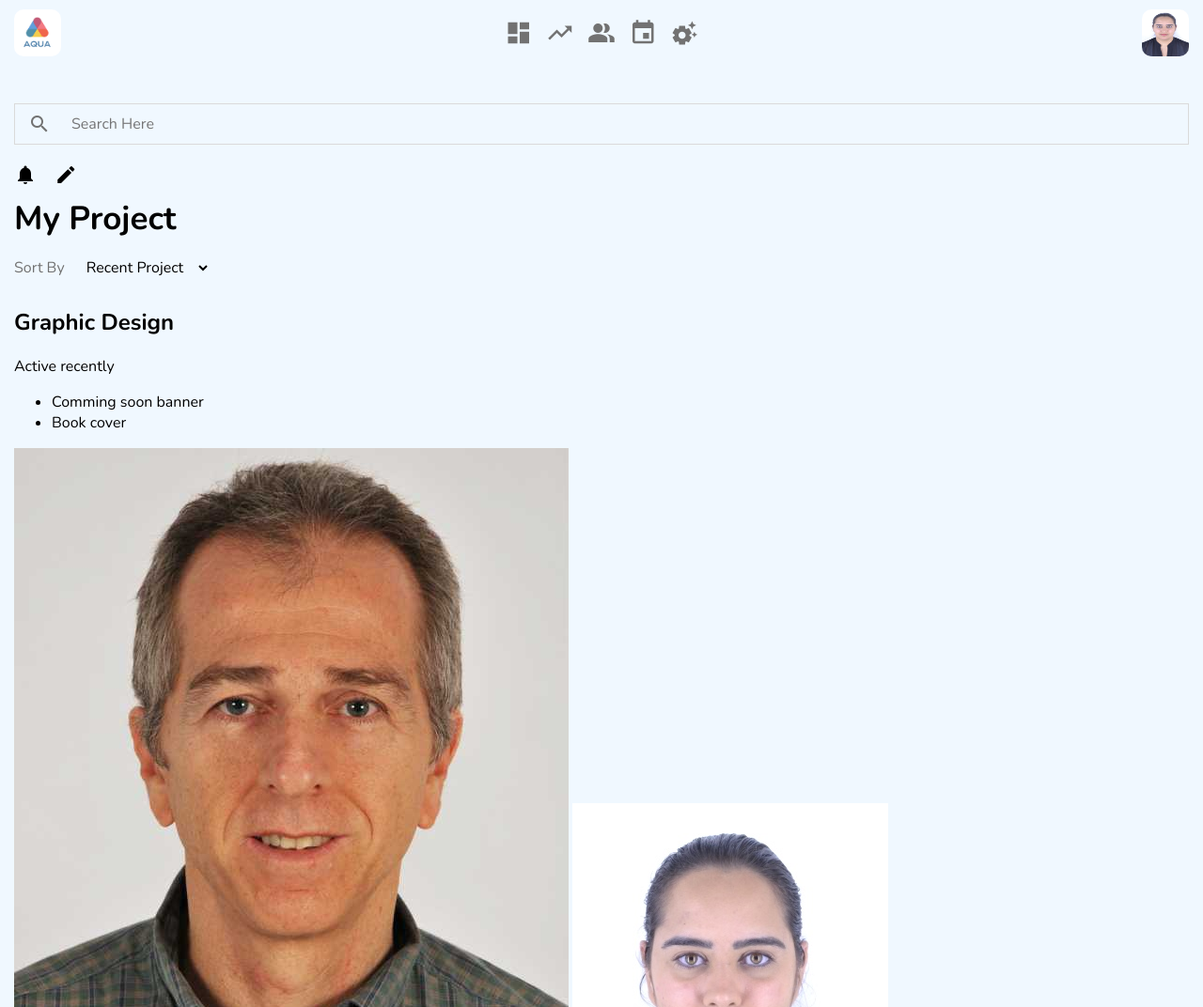
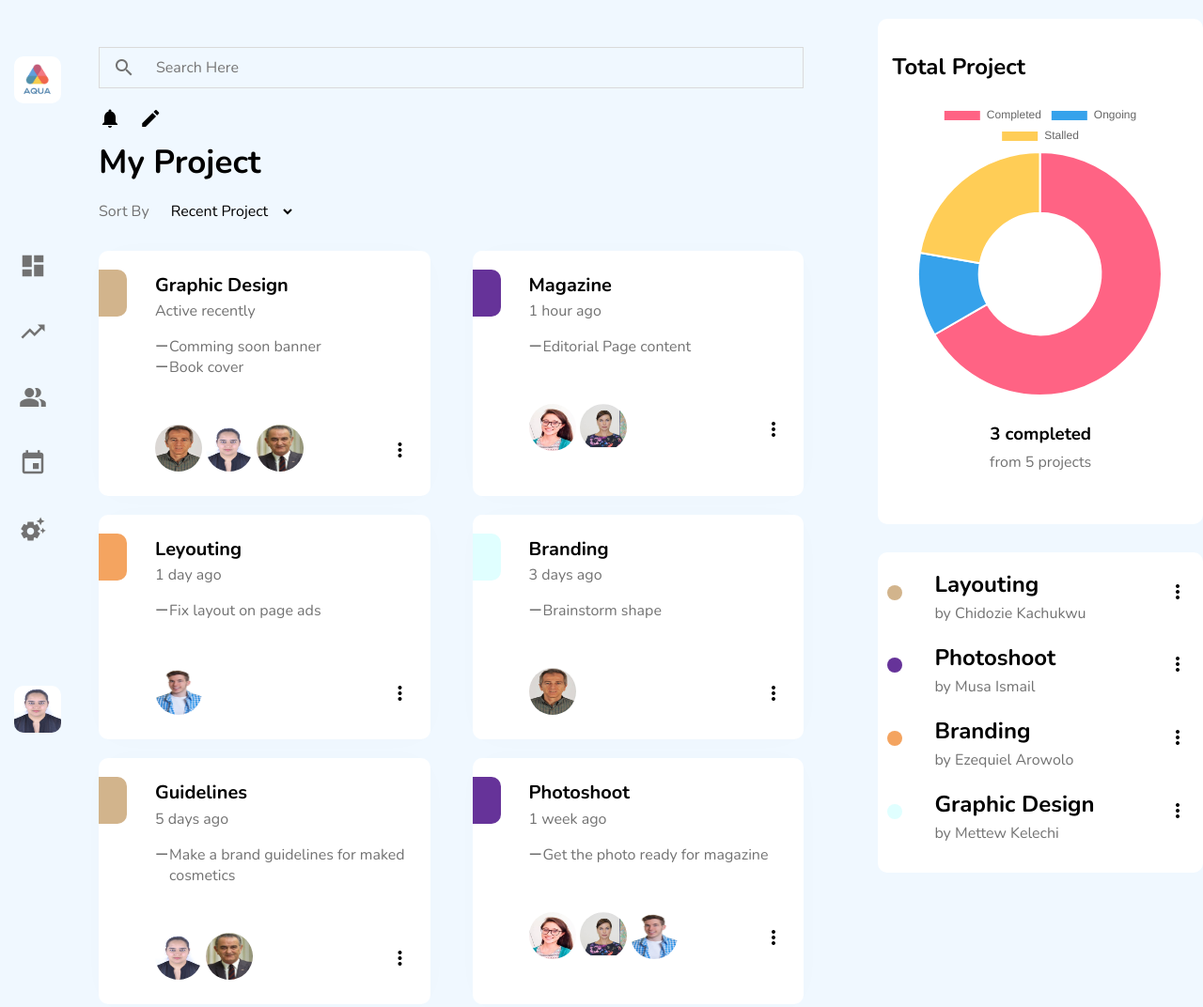
Before and after one commit to Denisedsd/Dashboard, a plain HTML site: page index.html in a window 1280 px wide. Shown: the top 1072 px of the page at 94% size. Drawn offline with nearby package versions, Linux system fonts and the light colour scheme.

Commit message:
Added media query

```diff
--- a/assets/css/style.css
+++ b/assets/css/style.css
@@ -25,7 +25,6 @@ Navigation
     width: 50px;
     height: 50px;
     border-radius: 10px;
-
 }
 
 .dashboard .navigation img.user{
@@ -79,7 +78,6 @@ Main Dashboard
  /* My Project */
  .dashboard .main .title{
     margin-bottom: 30px;
-
  }
 
  .dashboard .main .title h1{
@@ -102,3 +100,194 @@ Main Dashboard
     font-size: 16px;
     background-color: rgba(0 0 0 / 0);
  }
+
+ /* Project List */
+ .dashboard .main .project_list .project h2{
+    font-size: 20px;
+    line-height: 0;
+ }
+
+ .dashboard .main .project_list .project p{
+    color: #727272;
+ }
+
+ .dashboard .main .project_list .project ul{
+    list-style: none;
+    position: relative;
+    margin-left: 0px;
+    padding-left: 0px;
+ }
+
+ .dashboard .main .project_list .project ul li{
+    position: relative;
+    color: #727272;
+    margin-left: 15px;
+ }
+
+ .dashboard .main .project_list .project ul li::before {
+    content: "\268A";
+    position: absolute;
+    left: -15px;
+    top: -5px;
+ }
+ .dashboard .main .project_list .project .meta img {
+    width: 50px;
+    height: 50px;
+    border-radius: 40px;
+    border-color: 4px solid aliceblue;
+ }
+ .dashboard .main .project_list .project .meta img .stack {
+    margin-left: -20px;
+ }
+ .dashboard .main .project_list .project .meta  {
+    display: flex;
+    justify-content: space-between;
+    margin-top: 50px;
+ }
+ .dashboard .main .project_list .project   {
+    padding: 20px 20px 20px 60px;
+    background-color: #fff;
+    box-shadow: 1px 1px 40px rgba(0 0 0 / .01);
+    margin-bottom: 20px;
+    border-radius: 10px;
+    position: relative;
+ }
+ .dashboard .main .project_list .category   {
+    width: 30px;
+    height: 50px;
+    background-color: rebeccapurple;
+    border-radius: 0px 10px 10px 0px;
+    position: absolute;
+    left: 0;
+ }
+ .category_color1{
+    background-color: tan !important;
+ }
+ .category_color2{
+    background-color: rebeccapurple !important;
+ }
+ .category_color3{
+    background-color: sandybrown !important;
+ }
+ .category_color4{
+    background-color: lightcyan !important;
+ }
+
+ /* ===============
+Secondary Statics
+================ */
+/* Chart */
+
+.dashboard .secondary .chart .complete{
+    text-align: center;
+    margin: 40px 0px;
+}
+.dashboard .secondary .chart .complete h3{
+    line-height: 0px;
+}
+.dashboard .secondary .chart .complete p{
+    color: #727272;
+}
+.dashboard .secondary .chart {
+    background-color: #fff;
+    padding: 15px;
+    position: relative;
+    margin-bottom: 30px;
+}
+
+/* Recent Project */
+.dashboard .secondary .recent_project .listing h2{
+    line-height: 0px;
+}
+.dashboard .secondary .recent_project .listing p{
+    color: #727272;
+}
+.dashboard .secondary .recent_project .listing {
+    display: flex;
+    justify-content: space-between;
+}
+.dashboard .secondary .recent_project {
+    background-color: #fff;
+    padding: 15px 15px 15px 60px;
+    position: relative;
+    margin-bottom: 30px;
+}
+.dashboard .secondary .recent_project .category {
+    width: 16px;
+    height: 16px;
+    border-radius: 16px;
+    position: absolute;
+    left: 10px;
+    margin-top: 20px;
+}
+
+/* ===============
+Media Query 768px
+================ */
+@media only screen and (min-width: 768px) {
+   section.main .project_list{
+    display: flex;
+    flex-wrap: wrap;
+    justify-content: space-between;
+   }
+   section.main .project_list .project{
+    width: 47%;
+   }
+   section.main .project_list .project span{
+    margin-top: 15px;
+   }
+
+   /* Recent Project */
+   section.secondary{
+        display: flex;
+        justify-content: space-between;
+        flex-wrap: wrap;
+        background-color: #ffffff;
+   }
+   section.secondary .chart{
+        width: 40%;
+   }
+   section.secondary .recent_project{
+    width: 55%;
+   }
+   section.secondary .recent_project .listing span{
+    margin-top: 15px;
+   }
+}
+@media only screen and (min-width: 1024px){
+    .dashboard .navigation,
+    .dashboard .navigation div span,
+    section.secondary{
+        display: block;
+    }
+    .dashboard .navigation{
+        width: 60px;
+        position: fixed;
+        z-index: 10;
+    }
+    section.main {
+        width: 60%;
+        margin-left: 90px;
+        margin-right: 20px;
+    }
+    section.secondary {
+        width: 27%;
+        padding-top: 0px;
+        position: fixed;
+        top: 20px;
+        right: 0px;
+        background-color: transparent;
+    }
+    section.secondary .chart,
+    section.secondary .recent_project{
+        width: 100%;
+        border-radius: 10px;
+    }
+    .dashboard .navigation div {
+        margin-top: 19vh;
+        margin-bottom: 19vh;
+    }
+    .dashboard .navigation div span{
+        margin-top: 5vh;
+    }
+}
--- a/index.html
+++ b/index.html
@@ -59,8 +59,9 @@
             </div>
 
             <div class="project_list">
+
                 <div class="project"> <!--Project1-->
-                    <div class="category"></div>
+                    <div class="category category_color1"></div>
                     <h2>Graphic Design</h2>
                     <p>Active recently</p>
 
@@ -72,8 +73,8 @@
                     <div class="meta">
                         <div class="contributors">
                             <img src="assets/img/1.jpg" alt="">
-                            <img src="assets/img/2.jpg" alt="">
-                            <img src="assets/img/3.jpg" alt="">
+                            <img src="assets/img/2.jpg" alt="" class="stack">
+                            <img src="assets/img/3.jpg" alt="" class=" stack">
                         </div>
                         <span class="material-icons-outlined"> more_vert </span>
 
@@ -82,7 +83,7 @@
                 </div> <!--Project1 End -->
 
                 <div class="project"> <!--Project2-->
-                    <div class="category"></div>
+                    <div class="category category_color2"></div>
                     <h2>Magazine</h2>
                     <p>1 hour ago</p>
 
@@ -93,7 +94,7 @@
                     <div class="meta">
                         <div class="contributors">
                             <img src="assets/img/4.jpg" alt="">
-                            <img src="assets/img/5.jpg" alt="">
+                            <img src="assets/img/5.jpg" alt="" class=" stack">
                         </div>
                         <span class="material-icons-outlined"> more_vert </span>
 
@@ -102,7 +103,7 @@
                 </div> <!--Project2 End -->
 
                 <div class="project"> <!--Project3-->
-                    <div class="category"></div>
+                    <div class="category category_color3"></div>
                     <h2>Leyouting</h2>
                     <p>1 day ago</p>
 
@@ -121,7 +122,7 @@
                 </div> <!--Project3 End -->
 
                 <div class="project"> <!--Project4-->
-                    <div class="category"></div>
+                    <div class="category category_color4"></div>
                     <h2>Branding</h2>
                     <p>3 days ago</p>
 
@@ -134,13 +135,12 @@
                             <img src="assets/img/1.jpg" alt="">
                         </div>
                         <span class="material-icons-outlined"> more_vert </span>
-
                     </div>
 
                 </div> <!--Project4 End -->
 
                 <div class="project"> <!--Project5-->
-                    <div class="category"></div>
+                    <div class="category category_color1"></div>
                     <h2>Guidelines</h2>
                     <p>5 days ago</p>
 
@@ -152,7 +152,7 @@
                     <div class="meta">
                         <div class="contributors">
                             <img src="assets/img/2.jpg" alt="">
-                            <img src="assets/img/3.jpg" alt="">
+                            <img src="assets/img/3.jpg" alt="" class=" stack">
                         </div>
                         <span class="material-icons-outlined"> more_vert </span>
 
@@ -161,7 +161,7 @@
                 </div> <!--Project5 End -->
 
                 <div class="project"> <!--Project6-->
-                    <div class="category"></div>
+                    <div class="category category_color2"></div>
                     <h2>Photoshoot</h2>
                     <p>1 week ago</p>
 
@@ -172,13 +172,11 @@
                     <div class="meta">
                         <div class="contributors">
                             <img src="assets/img/4.jpg" alt="">
-                            <img src="assets/img/5.jpg" alt="">
-                            <img src="assets/img/6.jpg" alt="">
+                            <img src="assets/img/5.jpg" alt="" class=" stack">
+                            <img src="assets/img/6.jpg" alt="" class=" stack">
                         </div>
                         <span class="material-icons-outlined"> more_vert </span>
-
                     </div>
-
                 </div> <!--Project6 End -->
             </div>
         </section>
@@ -187,47 +185,48 @@
             <div class="chart">
                 <h2>Total Project</h2>
                 <canvas id="myChart" width="400" height="400"></canvas>
+                <div class="complete">
+                    <h3>3 completed</h3>
+                    <p>from 5 projects</p>
+                </div>
             </div>
 
             <div class="recent_project">
                 <div class="listing">
                     <div class="title">
-                        <div class="category">
+                        <div class="category category_color1"></div>
                         <h2>Layouting</h2>
                         <p>by Chidozie Kachukwu</p>
-                        </div>
-                        <span class="material-icons-outlined">more_vert</span>
                     </div>
+                    <span class="material-icons-outlined">more_vert</span>
+
                 </div>
 
                 <div class="listing">
                     <div class="title">
-                        <div class="category">
+                        <div class="category category_color2"></div>
                         <h2>Photoshoot</h2>
                         <p>by Musa Ismail</p>
-                        </div>
-                        <span class="material-icons-outlined">more_vert</span>
                     </div>
+                    <span class="material-icons-outlined">more_vert</span>
                 </div>
 
                 <div class="listing">
                     <div class="title">
-                        <div class="category">
+                        <div class="category category_color3"></div>
                         <h2>Branding</h2>
                         <p>by Ezequiel Arowolo</p>
-                        </div>
-                        <span class="material-icons-outlined">more_vert</span>
                     </div>
+                    <span class="material-icons-outlined">more_vert</span>
                 </div>
 
                 <div class="listing">
                     <div class="title">
-                        <div class="category">
+                        <div class="category category_color4"></div>
                         <h2>Graphic Design</h2>
                         <p>by Mettew Kelechi</p>
-                        </div>
-                        <span class="material-icons-outlined">more_vert</span>
                     </div>
+                    <span class="material-icons-outlined">more_vert</span>
                 </div>
             </div>
 
```
